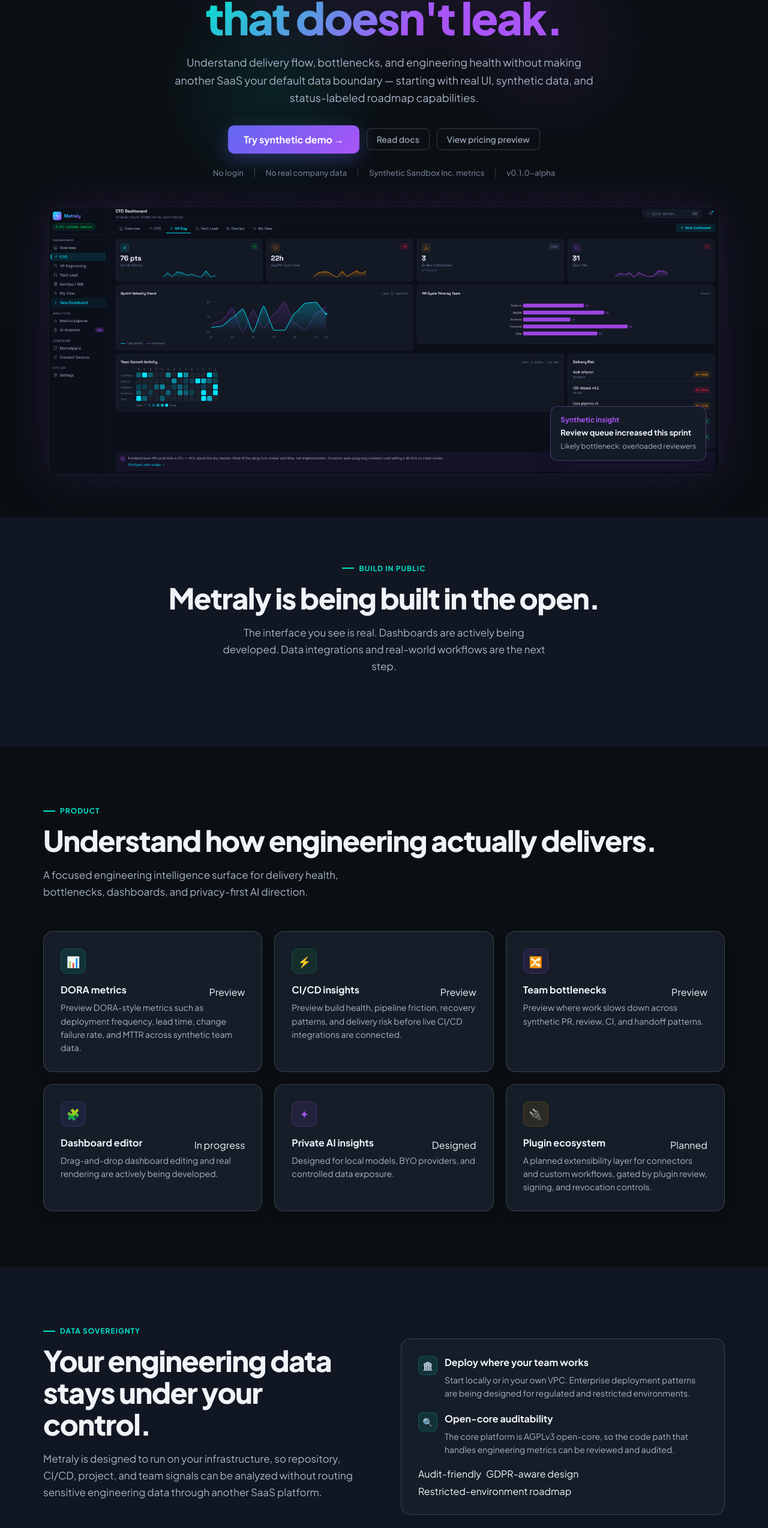
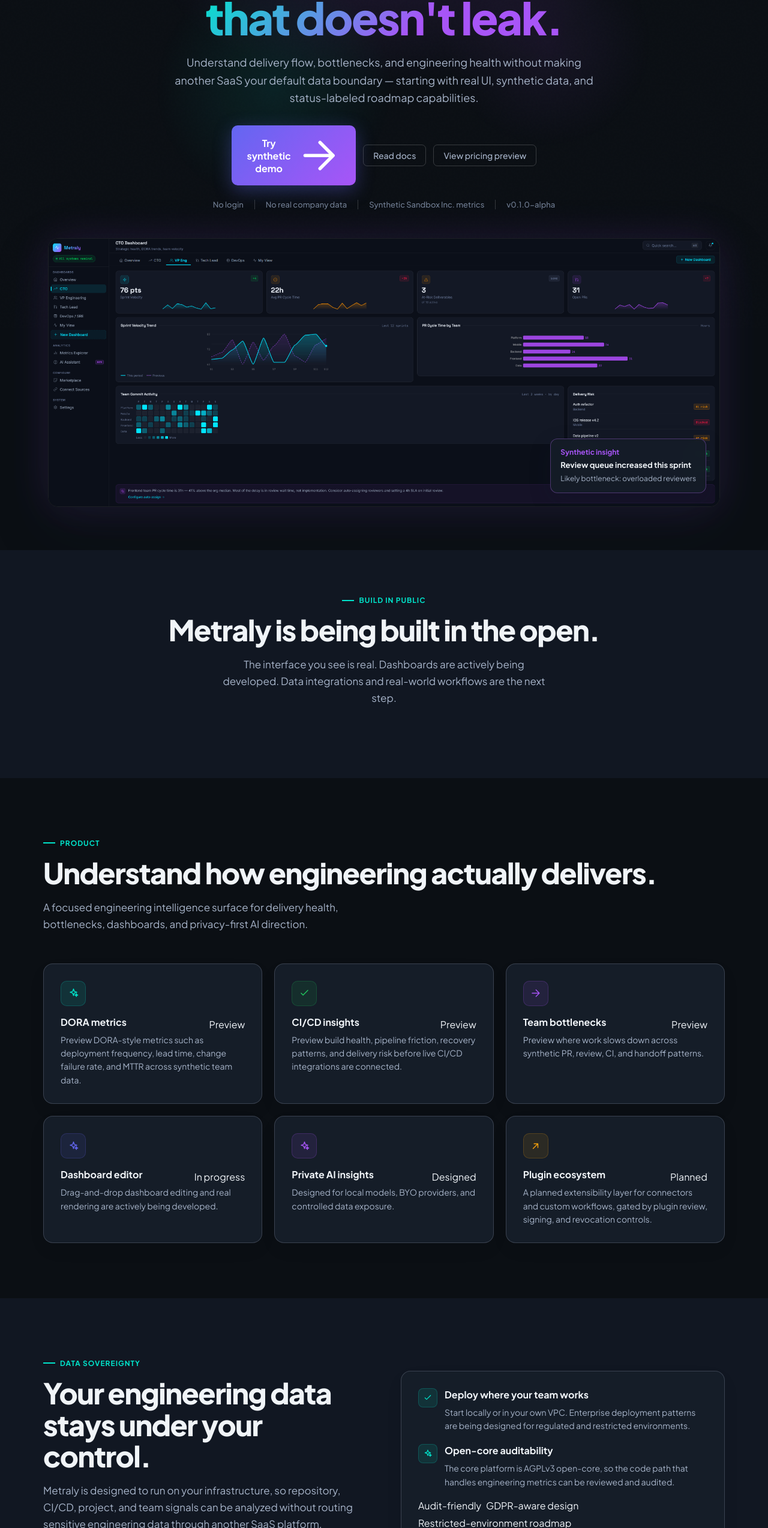
Before and after one commit to getmetraly/website, a Next.js app: page / in a window 1280 px wide. Shown: the part 253-2800 px from the top of the page at 60% size. Built offline with nearby package versions, Linux system fonts and the light colour scheme.

Commit message:
style: replace homepage inline icons and styles

```diff
--- a/app/page.tsx
+++ b/app/page.tsx
@@ -1,23 +1,25 @@
 import Link from "next/link";
+import Image from "next/image";
 import { SiteShell } from "@/components/site-shell";
 import { StatusTag } from "@/components/status-tag";
+import { Icon } from "@/components/ui/primitives";
 import styles from "./homepage.module.css";
 
 const features = [
-  ["📊", "DORA metrics", "Preview DORA-style metrics such as deployment frequency, lead time, change failure rate, and MTTR across synthetic team data.", "Preview", "iconCyan"],
-  ["⚡", "CI/CD insights", "Preview build health, pipeline friction, recovery patterns, and delivery risk before live CI/CD integrations are connected.", "Preview", "iconGreen"],
-  ["🔀", "Team bottlenecks", "Preview where work slows down across synthetic PR, review, CI, and handoff patterns.", "Preview", "iconPurple"],
-  ["🧩", "Dashboard editor", "Drag-and-drop dashboard editing and real rendering are actively being developed.", "In progress", "iconIndigo"],
-  ["✦", "Private AI insights", "Designed for local models, BYO providers, and controlled data exposure.", "Designed", "iconPurple"],
-  ["🔌", "Plugin ecosystem", "A planned extensibility layer for connectors and custom workflows, gated by plugin review, signing, and revocation controls.", "Planned", "iconOrange"],
-];
+  ["spark", "DORA metrics", "Preview DORA-style metrics such as deployment frequency, lead time, change failure rate, and MTTR across synthetic team data.", "Preview", "iconCyan"],
+  ["check", "CI/CD insights", "Preview build health, pipeline friction, recovery patterns, and delivery risk before live CI/CD integrations are connected.", "Preview", "iconGreen"],
+  ["arrowRight", "Team bottlenecks", "Preview where work slows down across synthetic PR, review, CI, and handoff patterns.", "Preview", "iconPurple"],
+  ["spark", "Dashboard editor", "Drag-and-drop dashboard editing and real rendering are actively being developed.", "In progress", "iconIndigo"],
+  ["spark", "Private AI insights", "Designed for local models, BYO providers, and controlled data exposure.", "Designed", "iconPurple"],
+  ["external", "Plugin ecosystem", "A planned extensibility layer for connectors and custom workflows, gated by plugin review, signing, and revocation controls.", "Planned", "iconOrange"],
+] as const;
 
 const roadmap = [
   ["Now", ["Multi-role dashboards", "Metrics explorer", "UI system", "Synthetic workflows", "Early insight patterns"]],
   ["Next", ["Dashboard editor", "Drag & drop layout", "Real dashboard rendering", "Demo environment", "Data modeling layer"]],
   ["Then", ["GitHub / GitLab connectors", "CI/CD integrations", "Real data pipelines", "First production use cases"]],
   ["Later", ["AI insights layer", "Plugin ecosystem", "Enterprise deployment patterns"]],
-];
+] as const;
 
 function SectionHeader({ eyebrow, title, children, center = false }: { eyebrow: string; title: string; children: React.ReactNode; center?: boolean }) {
   return (
@@ -43,7 +45,7 @@
           <p className={styles.heroSub}>Understand delivery flow, bottlenecks, and engineering health without making another SaaS your default data boundary — starting with real UI, synthetic data, and status-labeled roadmap capabilities.</p>
 
           <div className={styles.heroActions}>
-            <Link href="/demo" className={styles.heroPrimaryCta}>Try synthetic demo →</Link>
+            <Link href="/demo" className={styles.heroPrimaryCta}>Try synthetic demo <Icon name="arrowRight" /></Link>
             <Link href="/docs" className="btn-ghost btn-large">Read docs</Link>
             <Link href="/pricing" className="btn-ghost btn-large">View pricing preview</Link>
           </div>
@@ -53,7 +55,7 @@
           </div>
 
           <div className={styles.dashboardImageWrap}>
-            <img src="/images/vp-dashboard.png" alt="Metraly VP Engineering dashboard using synthetic data" className={styles.dashboardImage} />
+            <Image src="/images/vp-dashboard.png" alt="Metraly VP Engineering dashboard using synthetic data" className={styles.dashboardImage} width={2240} height={1260} priority sizes="(max-width: 1200px) 100vw, 1120px" />
             <div className={styles.insightOverlay}>
               <div className={styles.insightCard}>
                 <div className={styles.insightLabel}>Synthetic insight</div>
@@ -80,7 +82,7 @@
             <div className={styles.grid3}>
               {features.map(([icon, title, desc, status, color]) => (
                 <div className={styles.card} key={title}>
-                  <div className={`${styles.icon} ${styles[color as keyof typeof styles]}`} aria-hidden="true">{icon}</div>
+                  <div className={`${styles.icon} ${styles[color]}`} aria-hidden="true"><Icon name={icon} /></div>
                   <div className={styles.cardHead}><div className={styles.cardTitle}>{title}</div><StatusTag>{status}</StatusTag></div>
                   <div className={styles.cardDesc}>{desc}</div>
                 </div>
@@ -99,8 +101,8 @@
               </div>
               <div className={styles.card}>
                 <div className={styles.bullets}>
-                  <div className={styles.bullet}><div className={styles.bulletIcon}>🏛️</div><div><div className={styles.cardTitle}>Deploy where your team works</div><div className={styles.cardDesc}>Start locally or in your own VPC. Enterprise deployment patterns are being designed for regulated and restricted environments.</div></div></div>
-                  <div className={styles.bullet}><div className={styles.bulletIcon}>🔍</div><div><div className={styles.cardTitle}>Open-core auditability</div><div className={styles.cardDesc}>The core platform is AGPLv3 open-core, so the code path that handles engineering metrics can be reviewed and audited.</div></div></div>
+                  <div className={styles.bullet}><div className={styles.bulletIcon}><Icon name="check" /></div><div><div className={styles.cardTitle}>Deploy where your team works</div><div className={styles.cardDesc}>Start locally or in your own VPC. Enterprise deployment patterns are being designed for regulated and restricted environments.</div></div></div>
+                  <div className={styles.bullet}><div className={styles.bulletIcon}><Icon name="spark" /></div><div><div className={styles.cardTitle}>Open-core auditability</div><div className={styles.cardDesc}>The core platform is AGPLv3 open-core, so the code path that handles engineering metrics can be reviewed and audited.</div></div></div>
                 </div>
                 <div className={styles.tags}><StatusTag>Audit-friendly</StatusTag><StatusTag>GDPR-aware design</StatusTag><StatusTag>Restricted-environment roadmap</StatusTag></div>
               </div>
@@ -133,7 +135,7 @@
               <div className={styles.aiMock}>
                 <div className={styles.aiHeader}><div>Synthetic insight preview</div><StatusTag>Designed</StatusTag></div>
                 <div className={styles.aiBody}>
-                  <div className={styles.aiMsg}><div className={styles.aiAvatar}>✦</div><div className={styles.aiBubble}>Review queue time increased this sprint. The likely bottleneck is overloaded reviewers on a critical service.</div></div>
+                  <div className={styles.aiMsg}><div className={styles.aiAvatar}><Icon name="spark" /></div><div className={styles.aiBubble}>Review queue time increased this sprint. The likely bottleneck is overloaded reviewers on a critical service.</div></div>
                   <div className={styles.aiMsg}><div className={styles.aiAvatar}>i</div><div className={styles.aiBubble}>Example output only. AI features should be labeled by implementation status before launch.</div></div>
                 </div>
               </div>
@@ -161,7 +163,7 @@
             </SectionHeader>
             <div className={styles.grid4}>
               {roadmap.map(([stage, items]) => (
-                <div className={styles.card} key={stage as string}><div className={styles.cardTitle}>{stage}</div><ul style={{ display: "grid", gap: 10, listStyle: "none", marginTop: 14 }}>{(items as string[]).map((item) => (<li key={item} className={styles.cardDesc}>→ {item}</li>))}</ul></div>
+                <div className={styles.card} key={stage}><div className={styles.cardTitle}>{stage}</div><ul className={styles.roadmapList}>{items.map((item) => (<li key={item} className={`${styles.cardDesc} ${styles.roadmapItem}`}><Icon name="arrowRight" /> {item}</li>))}</ul></div>
               ))}
             </div>
           </div>
@@ -170,8 +172,8 @@
         <section id="demo-cta">
           <div className={`${styles.sectionSmall} ${styles.cta}`}>
             <h2 className={styles.sectionTitle}>Explore Metraly with synthetic data.</h2>
-            <p className={styles.sectionSub} style={{ marginLeft: "auto", marginRight: "auto" }}>See real workflows before live integrations are available. No login, no real company data, no credentials.</p>
-            <Link href="/demo" className={styles.demoCtaLink}>Open synthetic demo →</Link>
+            <p className={`${styles.sectionSub} ${styles.sectionSubCentered}`}>See real workflows before live integrations are available. No login, no real company data, no credentials.</p>
+            <Link href="/demo" className={styles.demoCtaLink}>Open synthetic demo <Icon name="arrowRight" /></Link>
           </div>
         </section>
       </div>
```
